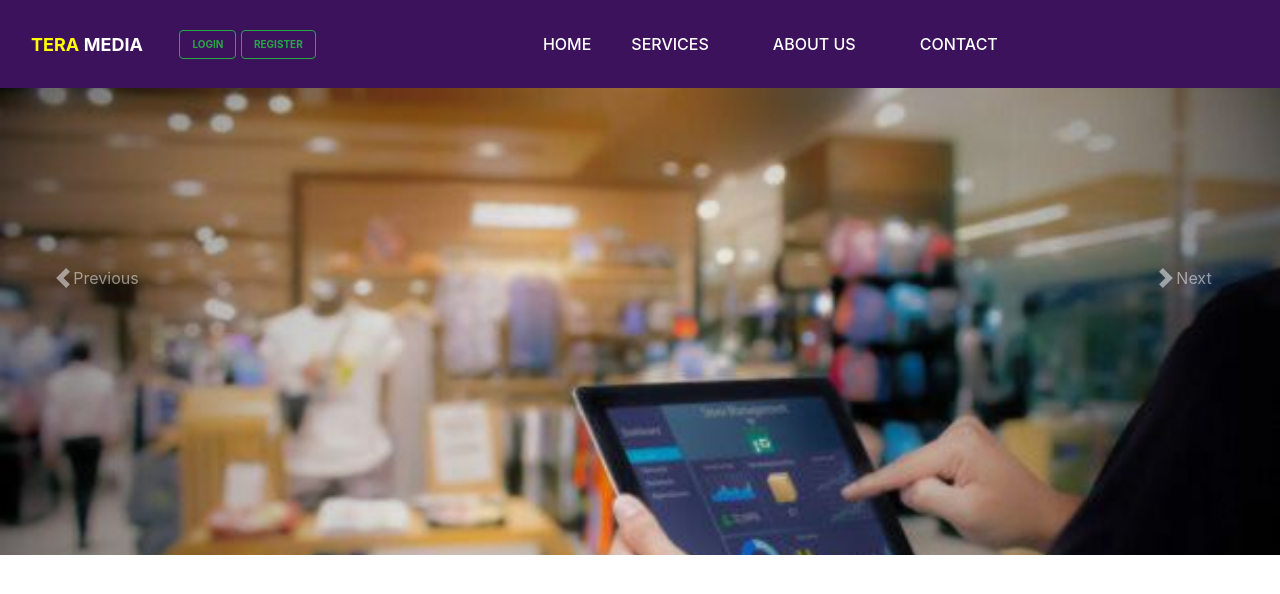
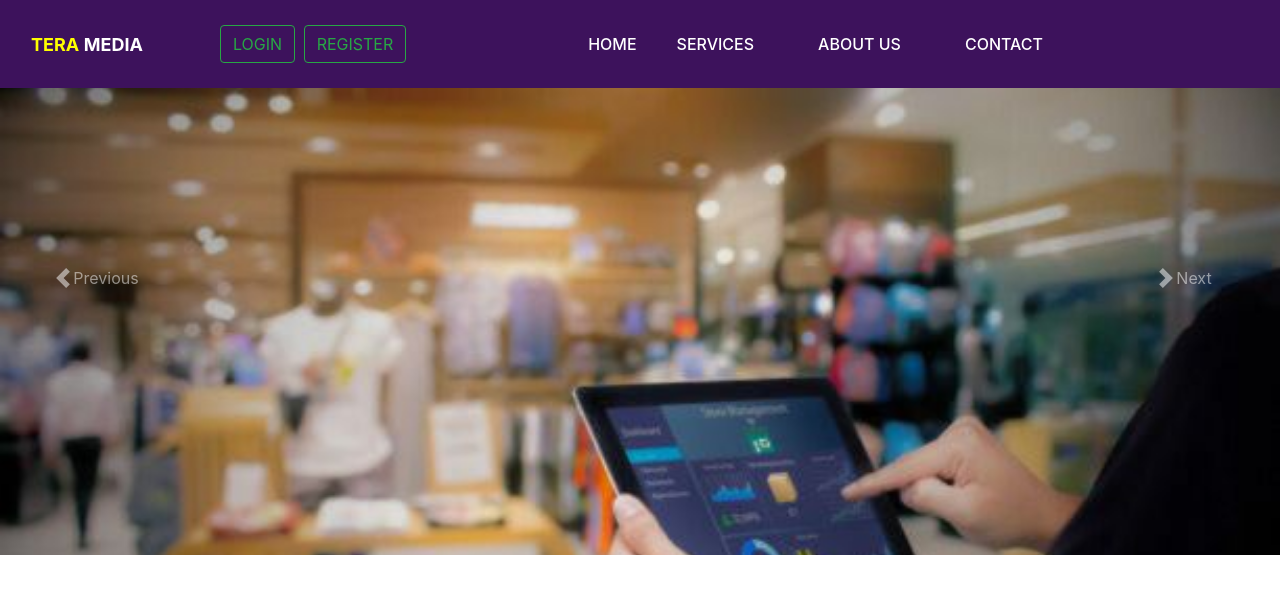
Before and after one commit to aravinthsamys/Portfolio, a plain HTML site: page index.html in a window 1280 px wide. Drawn offline with nearby package versions, Linux system fonts and the light colour scheme.

Commit message:
Update homestyle.css

```diff
--- a/homestyle.css
+++ b/homestyle.css
@@ -17,13 +17,12 @@
     font-weight: 500;
     text-align: center;
 }
-/* .loginown{
-    font-size: 10px;
-    font-weight: 700;
+.logindiv{
+    margin-left: 6%;
 }
-.logindiv{
-    margin-left: 3px;
-} */
+.loginown{
+    margin-left: 4px;
+}
 
 /* carousel */
 
@@ -34,10 +33,12 @@
 
 }
 
-@media screen and (min-width: 360px) {
+
+@media only screen and (max-width:600px) {
     .loginown{
         font-size: 10px;
         font-weight: 700;
+        margin-left: 1px;
     }
     .logindiv{
         margin-left: 3%;
```
